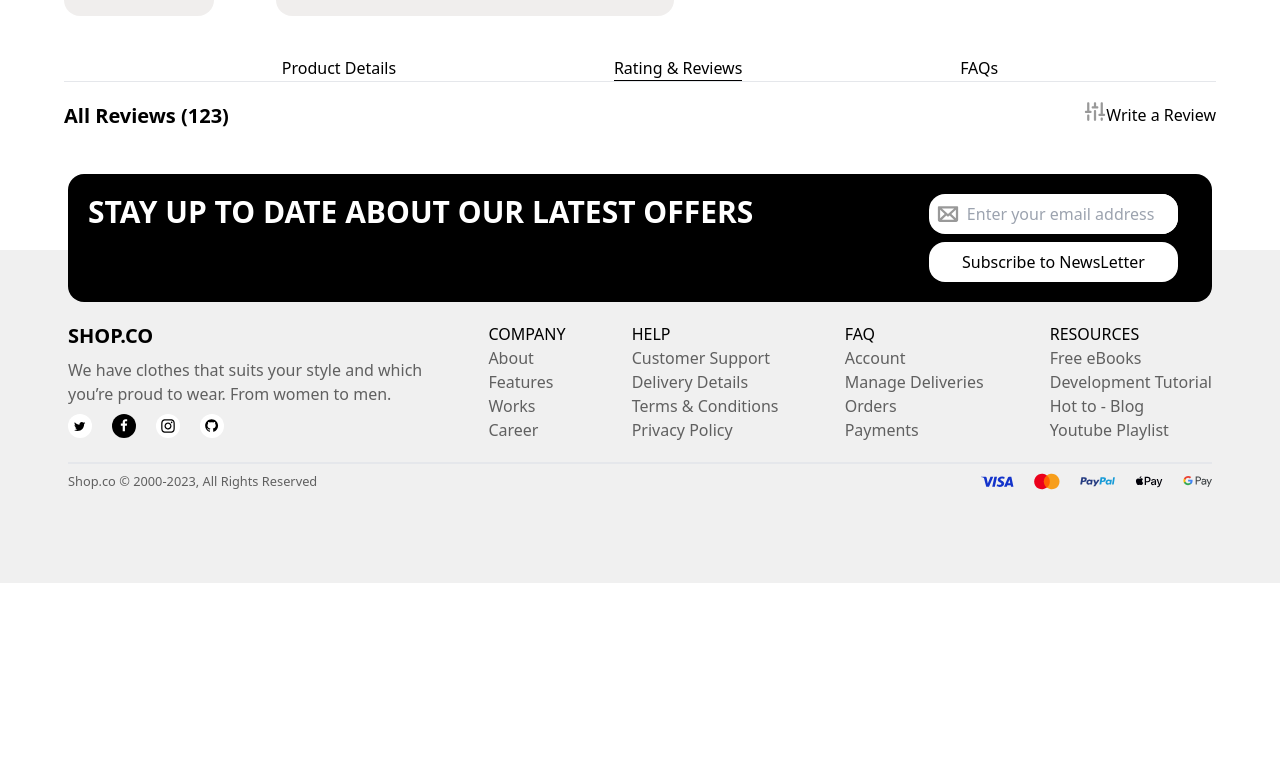
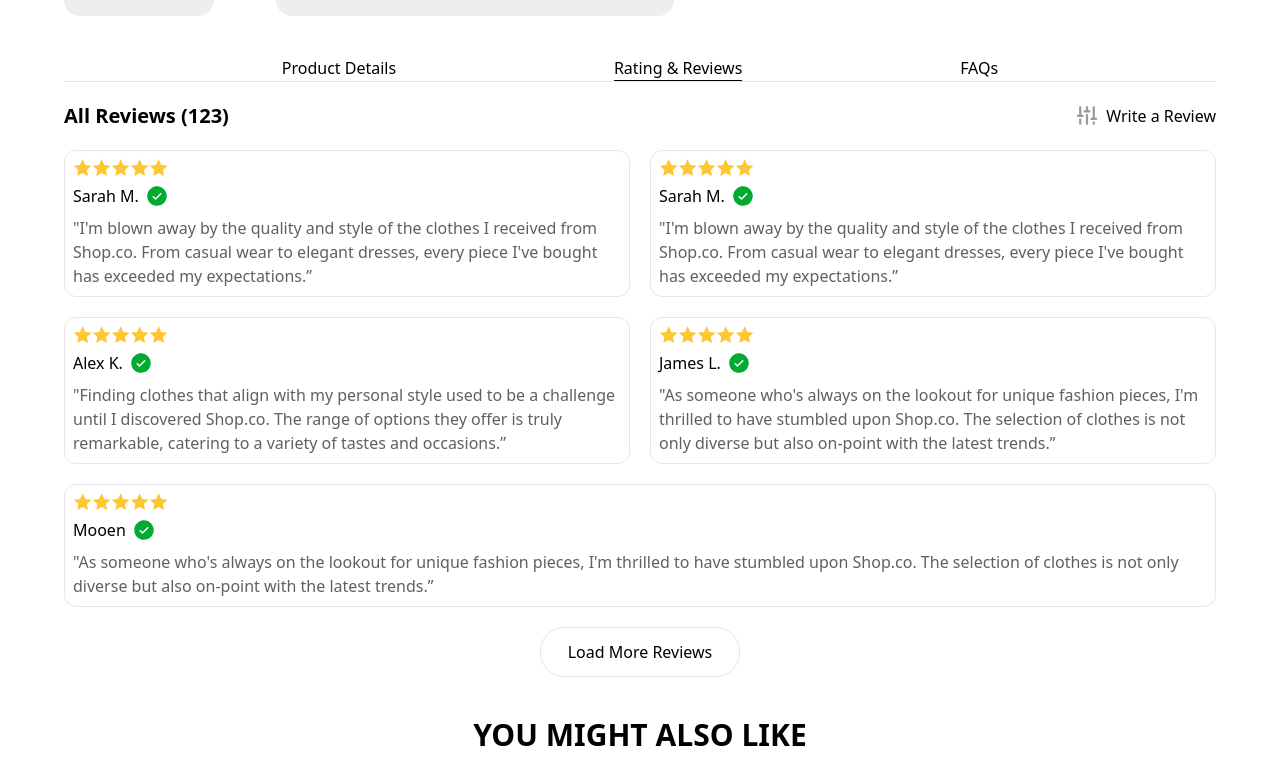
Before and after one commit to Leckller/ShopCo, a React (Vite) app: page /ProductDetail/1 in a window 1280 px wide. Shown: the part 559-1340 px from the top of the page. Before the commit the page ends 1142 px from the top, so only its background shows below. Built offline with nearby package versions, Linux system fonts and the light colour scheme.

Commit message:
feat: prototipo de pagina de detalhes do produto concluida

```diff
--- a/src/components/Home/Comment.tsx
+++ b/src/components/Home/Comment.tsx
@@ -10,7 +10,7 @@ function Comment({ comment }: { comment: IComentario }) {
     <article
       className="flex flex-col
         gap-2 w-full md:w-[400px] snap-center
-        border p-2 rounded-xl"
+        border p-2 rounded-xl flex-grow"
     >
       <article className="flex flex-row">
         {stars.slice(0, Math.floor(avaliacao)).map((star, i) => (
--- a/src/components/ProductDetails/CarrosselOptions/Reviews.tsx
+++ b/src/components/ProductDetails/CarrosselOptions/Reviews.tsx
@@ -1,13 +1,14 @@
 /* eslint-disable jsx-a11y/control-has-associated-label */
-import GenericSize from './GenericSize';
 import option from '../../../assets/Config/Config.svg';
+import Comentarios from '../../../Utils/Comentarios';
+import Comment from '../../Home/Comment';
 
 function Reviews() {
   return (
-    <GenericSize>
+    <article className="flex w-full flex-col gap-5 items-center">
       <section className="flex flex-row justify-between w-full">
         <h2 className="text-xl font-semibold">All Reviews (123)</h2>
-        <article>
+        <article className="flex flex-row gap-2">
           <button>
             <img src={ option } alt="Filtro" />
           </button>
@@ -17,7 +18,21 @@ function Reviews() {
           <button>Write a Review</button>
         </article>
       </section>
-    </GenericSize>
+      <section
+        className="flex flex-row flex-wrap justify-evenly
+      md:justify-between gap-5"
+      >
+        {Comentarios.map((c, i) => (
+          <Comment comment={ c } key={ c.nome + i } />
+        ))}
+      </section>
+
+      <button
+        className="p-3 rounded-3xl border w-[200px]"
+      >
+        Load More Reviews
+      </button>
+    </article>
   );
 }
 
--- a/src/routes/ProductDetails.tsx
+++ b/src/routes/ProductDetails.tsx
@@ -1,13 +1,15 @@
+import CarrosselRoupas from '../components/Home/CarrosselRoupas';
 import BoardRoupa from '../components/ProductDetails/BoardRoupa';
 import Carrossel from '../components/ProductDetails/Carrossel';
 import Infos from '../components/ProductDetails/Infos';
+import { Roupas } from '../Utils/Roupas';
 
 function ProductDetails() {
   return (
     <main className="w-full flex flex-col justify-center items-center">
       <div
         className="flex flex-col
-     w-[90%] justify-center items-center"
+     w-[90%] justify-center items-center mb-20"
       >
         <section
           className="flex flex-col md:flex-row gap-5 justify-between
@@ -17,6 +19,7 @@ function ProductDetails() {
           <Infos />
         </section>
         <Carrossel />
+        <CarrosselRoupas title="YOU MIGHT ALSO LIKE" roupas={ Roupas.arrivals } />
       </div>
     </main>
   );
```
